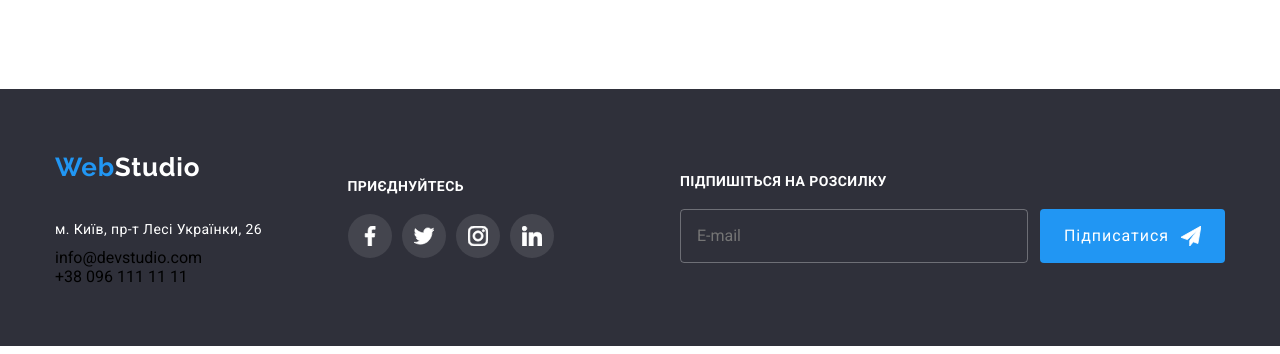
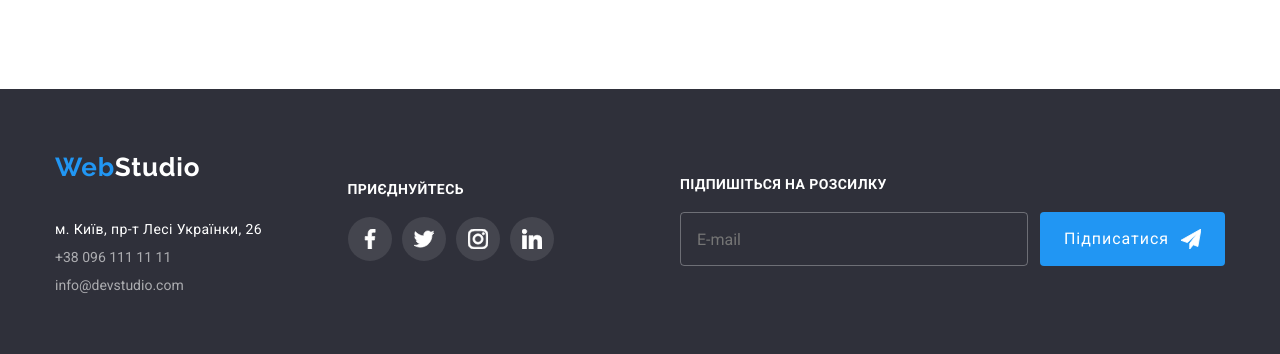
Before and after one commit to 7milkamouse7/levchuk-vitalii-IPZs-11, a plain HTML site: page index.html in a window 1280 px wide. Shown: the part 2640-2994 px from the top of the page. Drawn offline with Linux system fonts and the light colour scheme.

Commit message:
Final commit

```diff
--- a/index.html
+++ b/index.html
@@ -338,8 +338,8 @@
                 </a>
                 <address>м. Київ, пр-т Лесі Українки, 26</address>
 
-                <span>info@devstudio.com</span>
-                <span>+38 096 111 11 11</span>
+                <a href="tel:+38 096 111 11 11">+38 096 111 11 11</a>
+                <a href="mailto:info@devstudio.com">info@devstudio.com</a>
             </li>
 
             <li class="footer__item">
--- a/scss/components/footer.scss
+++ b/scss/components/footer.scss
@@ -51,7 +51,7 @@ footer{
 
             }
             & a{
-                color: #FFFFFF99;
+                color: #FFFFFF99 !important;
                 font-size: 14px;
                 margin-bottom: 12px;
                 &:last-child{
```
Also changed, not shown: portfolio.html (+1 -1 lines), scss/components/footer.css, scss/style.css.
